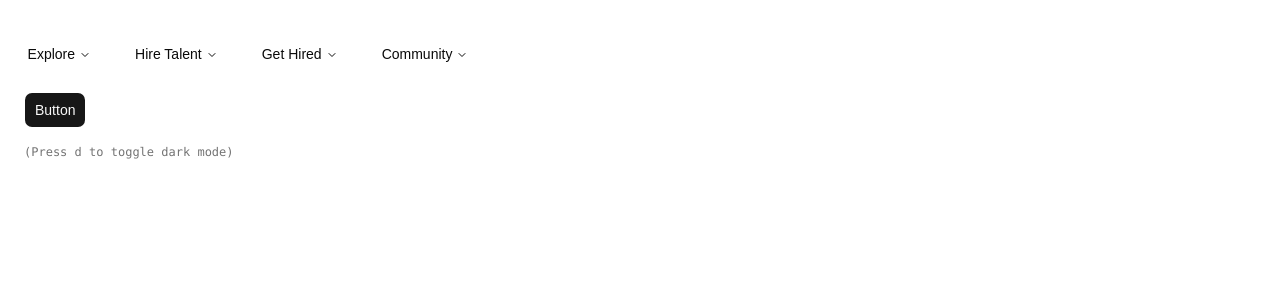
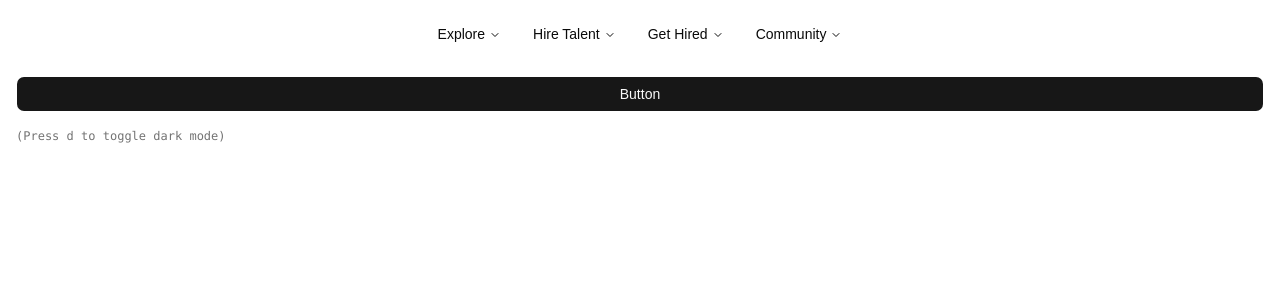
Before and after one commit to CodeRheem/dribbles, a React (Vite) app: page / in a window 1280 px wide. Shown: the top 300 px of the page. Built offline with nearby package versions, Linux system fonts and the light colour scheme.

Commit message:
refactor: clean up layout and styling in App and NavigationMenu components

```diff
--- a/src/App.tsx
+++ b/src/App.tsx
@@ -1,19 +1,21 @@
 import { ButtonComponent } from "./components/button"
-import  NavigationMenu  from "./components/navmenu"
+import NavigationMenu from "./components/navmenu"
 
 export function App() {
   return (
-    <div className="flex min-h-svh p-6">
-      <div className="flex max-w-md min-w-0 flex-col gap-4 text-sm leading-loose">
-        <div>
-          <NavigationMenu />
+    <>
+      <div className="mx-auto min-h-screen items-center justify-center p-4">
+        <div className="flex max-w-full flex-col gap-4 text-sm">
+          <div className="flex flex-row items-center justify-center gap-4">
+            <NavigationMenu />
+          </div>
           <ButtonComponent />
-        </div>
-        <div className="font-mono text-xs text-muted-foreground">
-          (Press <kbd>d</kbd> to toggle dark mode)
+          <div className="font-mono text-xs text-muted-foreground">
+            (Press <kbd>d</kbd> to toggle dark mode)
+          </div>
         </div>
       </div>
-    </div>
+    </>
   )
 }
 
--- a/src/components/navmenu.tsx
+++ b/src/components/navmenu.tsx
@@ -9,8 +9,8 @@ import {
 
 export default function NavigationMenu() {
   return (
-    <NavigationMenuRoot className={"w-full flex justify-center"}>
-      <NavigationMenuList className={"flex items-center justify-center gap-3 p-3"}>
+    <NavigationMenuRoot >
+      <NavigationMenuList>
         <NavigationMenuItem>
           <NavigationMenuTrigger>Explore</NavigationMenuTrigger>
           <NavigationMenuContent>
```
